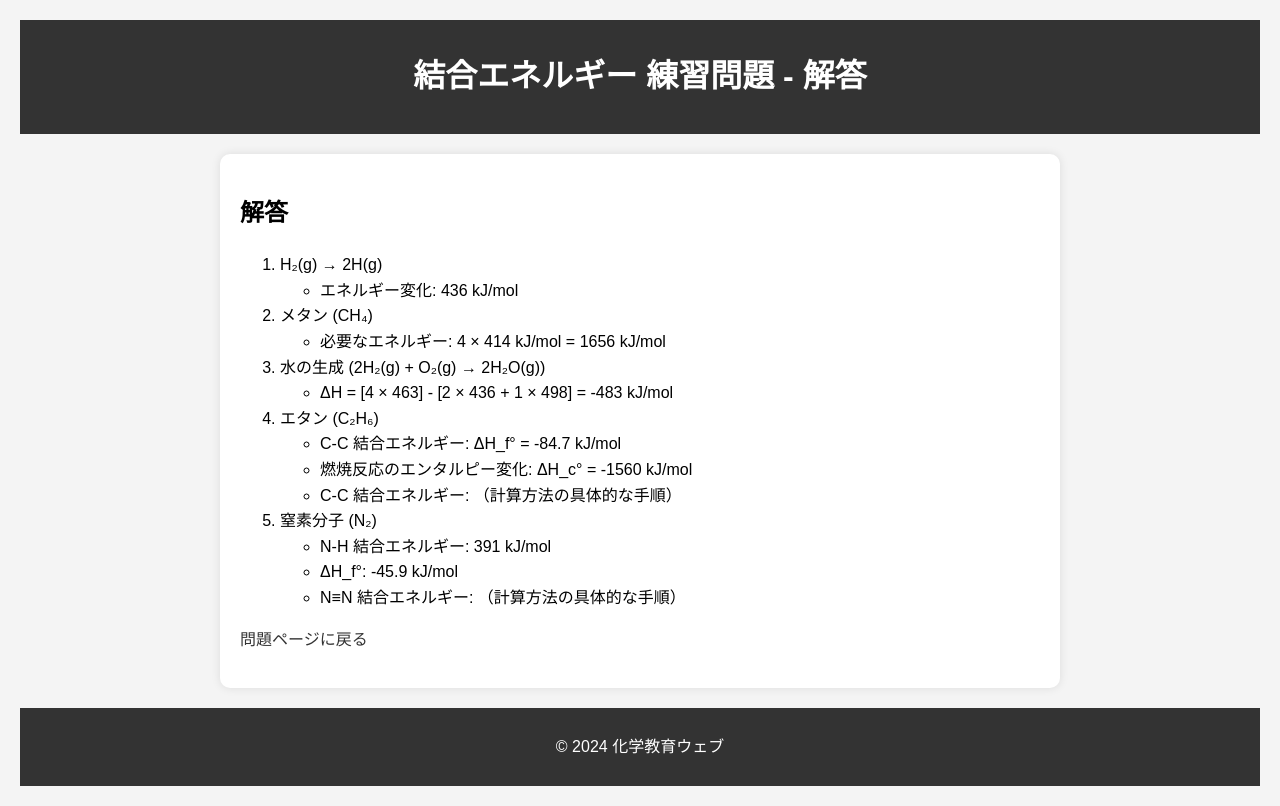
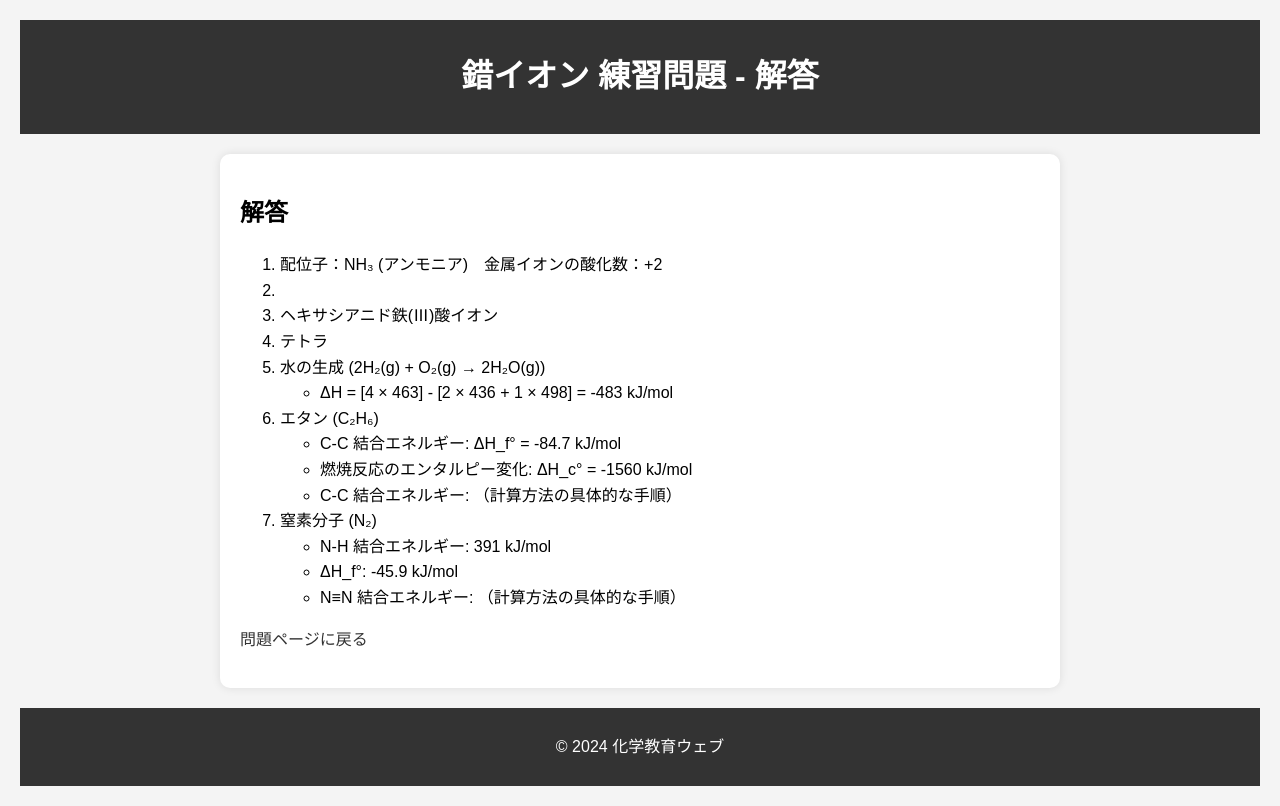
Before and after one commit to mikan1016/-site, a plain HTML site: page answers.html in a window 1280 px wide. Drawn offline with Linux system fonts and the light colour scheme.

Commit message:
Update answers.html

```diff
--- a/answers.html
+++ b/answers.html
@@ -3,7 +3,7 @@
 <head>
     <meta charset="UTF-8">
     <meta name="viewport" content="width=device-width, initial-scale=1.0">
-    <title>結合エネルギー 練習問題 - 解答</title>
+    <title>錯イオン 練習問題 - 解答</title>
     <style>
         body {
             font-family: Arial, sans-serif;
@@ -44,7 +44,7 @@
 <body>
 
 <header>
-    <h1>結合エネルギー 練習問題 - 解答</h1>
+    <h1>錯イオン 練習問題 - 解答</h1>
 </header>
 
 <main>
@@ -52,15 +52,13 @@
         <h2>解答</h2>
         <ol>
             <li>
-                H₂(g) → 2H(g)
+                配位子：NH₃ (アンモニア)　金属イオンの酸化数：+2
                 <ul>
-                    <li>エネルギー変化: 436 kJ/mol</li>
                 </ul>
             </li>
             <li>
-                メタン (CH₄)
-                <ul>
-                    <li>必要なエネルギー: 4 × 414 kJ/mol = 1656 kJ/mol</li>
+                    <li>ヘキサシアニド鉄(Ⅲ)酸イオン</li>
+                    <li>テトラ</li>
                 </ul>
             </li>
             <li>
```
